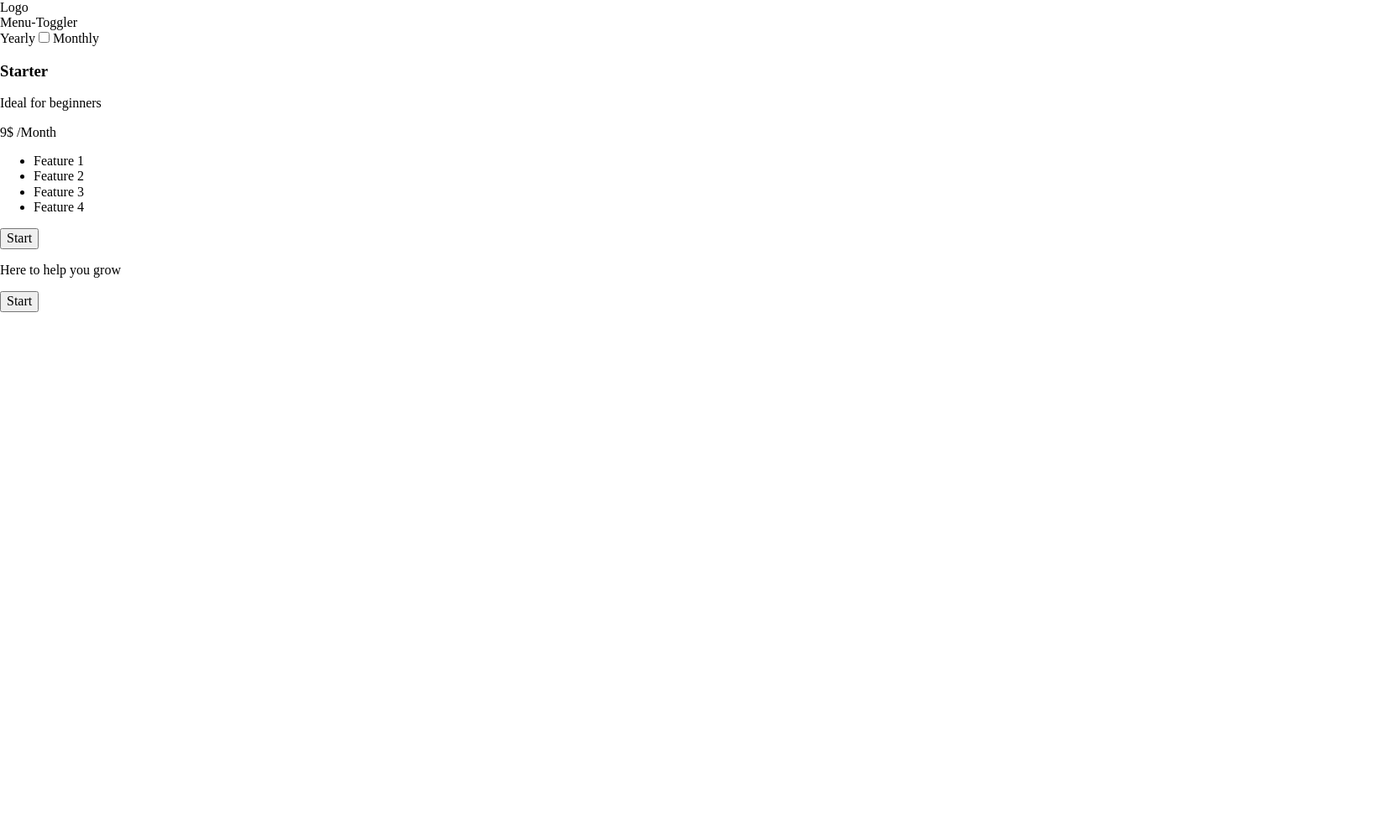
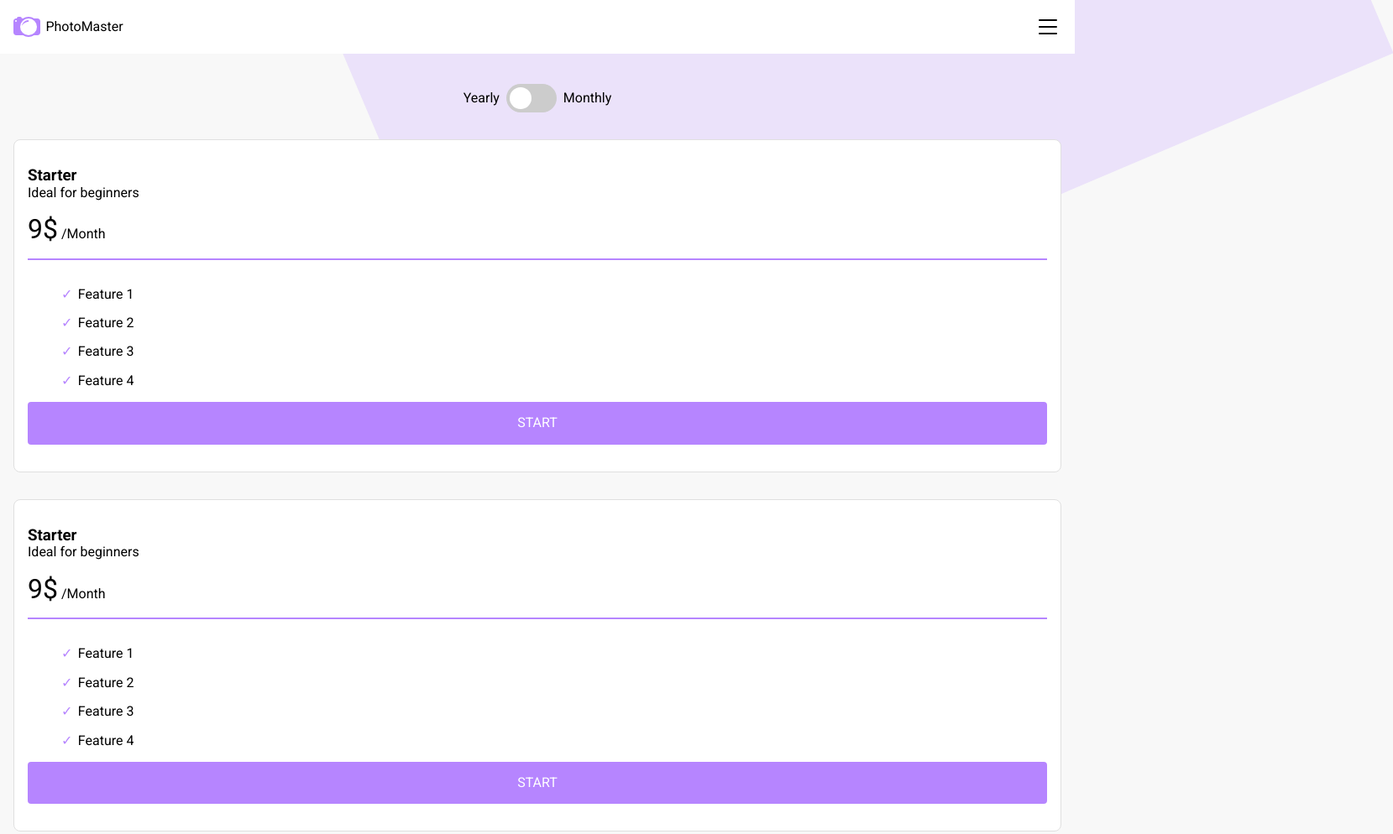
Before and after one commit to clawebdevbootcamp/CSS-PhotoMaster-challenge, a plain HTML site: page index.html in a window 1280 px wide. Shown: the top 994 px of the page at 84% size, 1659 px wide, since content can reach past the window. Before the commit the page ends 800 px from the top, so only its background shows below. Drawn offline with nearby package versions, Linux system fonts and the light colour scheme.

Commit message:
Final tweaks added

```diff
--- a/index.html
+++ b/index.html
@@ -5,6 +5,9 @@
     <meta http-equiv="X-UA-Compatible" content="IE=edge" />
     <meta name="viewport" content="width=device-width, initial-scale=1.0" />
     <title>PhotoMaster</title>
+
+    <link rel="icon" type="image/svg+xml" href="/assets/favicon.svg" />
+    <link rel="icon" type="image/png" href="/assets/favicon.png" />
 
     <link
       rel="stylesheet"
@@ -19,8 +22,36 @@
   <body>
     <header>
       <nav>
-        <div class="logo">Logo</div>
-        <div class="menu-toggle">Menu-Toggler</div>
+        <div class="logo">
+          <svg
+            xmlns="http://www.w3.org/2000/svg"
+            width="32"
+            height="32"
+            fill="#b685ff"
+            class="bi bi-camera2"
+            viewBox="0 0 16 16"
+          >
+            <path d="M5 8c0-1.657 2.343-3 4-3V4a4 4 0 0 0-4 4z" />
+            <path
+              d="M12.318 3h2.015C15.253 3 16 3.746 16 4.667v6.666c0 .92-.746 1.667-1.667 1.667h-2.015A5.97 5.97 0 0 1 9 14a5.972 5.972 0 0 1-3.318-1H1.667C.747 13 0 12.254 0 11.333V4.667C0 3.747.746 3 1.667 3H2a1 1 0 0 1 1-1h1a1 1 0 0 1 1 1h.682A5.97 5.97 0 0 1 9 2c1.227 0 2.367.368 3.318 1zM2 4.5a.5.5 0 1 0-1 0 .5.5 0 0 0 1 0zM14 8A5 5 0 1 0 4 8a5 5 0 0 0 10 0z"
+            />
+          </svg>
+          <span>PhotoMaster</span>
+        </div>
+
+        <svg
+          xmlns="http://www.w3.org/2000/svg"
+          width="32"
+          height="32"
+          fill="currentColor"
+          class="bi bi-list menu-toggle"
+          viewBox="0 0 16 16"
+        >
+          <path
+            fill-rule="evenodd"
+            d="M2.5 12a.5.5 0 0 1 .5-.5h10a.5.5 0 0 1 0 1H3a.5.5 0 0 1-.5-.5zm0-4a.5.5 0 0 1 .5-.5h10a.5.5 0 0 1 0 1H3a.5.5 0 0 1-.5-.5zm0-4a.5.5 0 0 1 .5-.5h10a.5.5 0 0 1 0 1H3a.5.5 0 0 1-.5-.5z"
+          />
+        </svg>
       </nav>
     </header>
 
@@ -58,6 +89,46 @@
           <button>Start</button>
         </div>
       </div>
+      <div class="card__container">
+        <div class="card__head">
+          <h3>Starter</h3>
+          <p>Ideal for beginners</p>
+          <div class="card__pricing">
+            <p><span>9$</span> /Month</p>
+          </div>
+        </div>
+        <div class="card__body">
+          <ul>
+            <li>Feature 1</li>
+            <li>Feature 2</li>
+            <li>Feature 3</li>
+            <li>Feature 4</li>
+          </ul>
+        </div>
+        <div class="card__footer">
+          <button>Start</button>
+        </div>
+      </div>
+      <div class="card__container">
+        <div class="card__head">
+          <h3>Starter</h3>
+          <p>Ideal for beginners</p>
+          <div class="card__pricing">
+            <p><span>9$</span> /Month</p>
+          </div>
+        </div>
+        <div class="card__body">
+          <ul>
+            <li>Feature 1</li>
+            <li>Feature 2</li>
+            <li>Feature 3</li>
+            <li>Feature 4</li>
+          </ul>
+        </div>
+        <div class="card__footer">
+          <button>Start</button>
+        </div>
+      </div>
     </section>
 
     <section class="cta">
--- a/style.css
+++ b/style.css
@@ -0,0 +1,173 @@
+@import url("https://fonts.googleapis.com/css2?family=Roboto:ital,wght@0,400;0,700;1,400;1,700&display=swap");
+
+body {
+  font-family: "Roboto", sans-serif;
+  background-color: rgb(248, 248, 248);
+  padding: 0 1rem;
+  padding-top: 100px;
+  overflow-x: hidden;
+}
+
+.bg-shape {
+    background-color:rgba(182, 133, 255, .2);
+    width: 90%;
+    height: 100%;
+    position: absolute;
+    z-index: -1;
+    transform: rotate(-23deg);
+    top: -60%;
+    right: -21%;
+}
+
+header {
+    position: fixed;
+    top: 0;
+    left: 0;
+    background-color: white;
+    z-index: 4;
+    width: 100%;
+}
+
+nav {
+  display: flex;
+  justify-content: space-between;
+  align-items: center;
+  padding: 1rem;
+}
+
+.logo {
+  display: flex;
+  align-items: center;
+  gap: 0.4rem;
+  cursor: pointer;
+}
+
+.menu-toggle {
+  cursor: pointer;
+}
+
+.pricing__container {
+    display: flex;
+    justify-content: center;
+    align-items: center;
+    gap: .5rem;
+    margin-bottom: 2rem;
+}
+
+.pricing__switch{
+    position: relative;
+    display: inline-block;
+    width: 60px;
+    height: 34px;
+}
+
+.pricing__slider {
+    background-color: #ccc;
+    position: absolute;
+    cursor: pointer;
+    top: 0;
+    bottom: 0;
+    right: 0;
+    left: 0;
+    border-radius: 34px;
+}
+
+.pricing__slider::before {
+    position: absolute;
+    content: "";
+    width: 26px;
+    height: 26px;
+    background-color: white;
+    border-radius: 50%;
+    top: 4px;
+    left: 4px;
+}
+
+.pricing__slider::before, .pricing__slider, .card__footer button, .cta button:hover {
+    transition: all 500ms;
+}
+
+/* Selecting the first element that comes immediately after input */
+
+input:checked + .pricing__slider {
+    background-color: #b685ff;
+}
+
+input:checked + .pricing__slider::before {
+    transform: translateX(26px);
+}
+
+.pricing__switch input {
+    opacity: 0;
+}
+
+.card__container {
+    background-color: white;
+    border: 1px solid rgb(224, 224, 224);
+    border-radius: 8px;
+    padding: 2rem 1rem;
+    margin-bottom: 2rem;
+}
+
+.card__head {
+    border-bottom: 2px solid #b685ff;
+    margin-bottom: 2rem;
+}
+
+.card__head h3, .card__head p {
+    margin: 0;
+}
+
+.card__pricing {
+    margin: 1rem 0;
+}
+
+.card__pricing span {
+    font-size: 2rem;
+}
+
+ul {
+    list-style: none;
+}
+
+ul li {
+    margin-bottom: 1rem;
+}
+
+ul li:before {
+    content: "✓";
+    color: #b685ff;
+    margin-right: .4rem;
+}
+
+.card__footer button, .cta button {
+    width: 100%;
+    border: none;
+    padding: 1rem;
+    cursor: pointer;
+    background-color: #b685ff;
+    color: white;
+    border-radius: 4px;
+    text-transform: uppercase;
+}
+
+.card__footer button:hover, .cta button:hover {
+    transform: translateY(-2px);
+    box-shadow: 0 8px 12px rgba(182, 133, 255, .4);
+}
+
+.cta {
+    background-color: rgba(182, 133, 255, .2);
+    border-radius: 4px;
+    padding: 2rem 1rem;
+    text-align: center;
+}
+
+.cta p {
+    font-size: 2rem;
+    color: rgb(101, 101, 101);
+}
+
+.cta span {
+    color: #b685ff;
+}
```
Also changed, not shown: assets/favicon.png (added), assets/favicon.svg (added).
